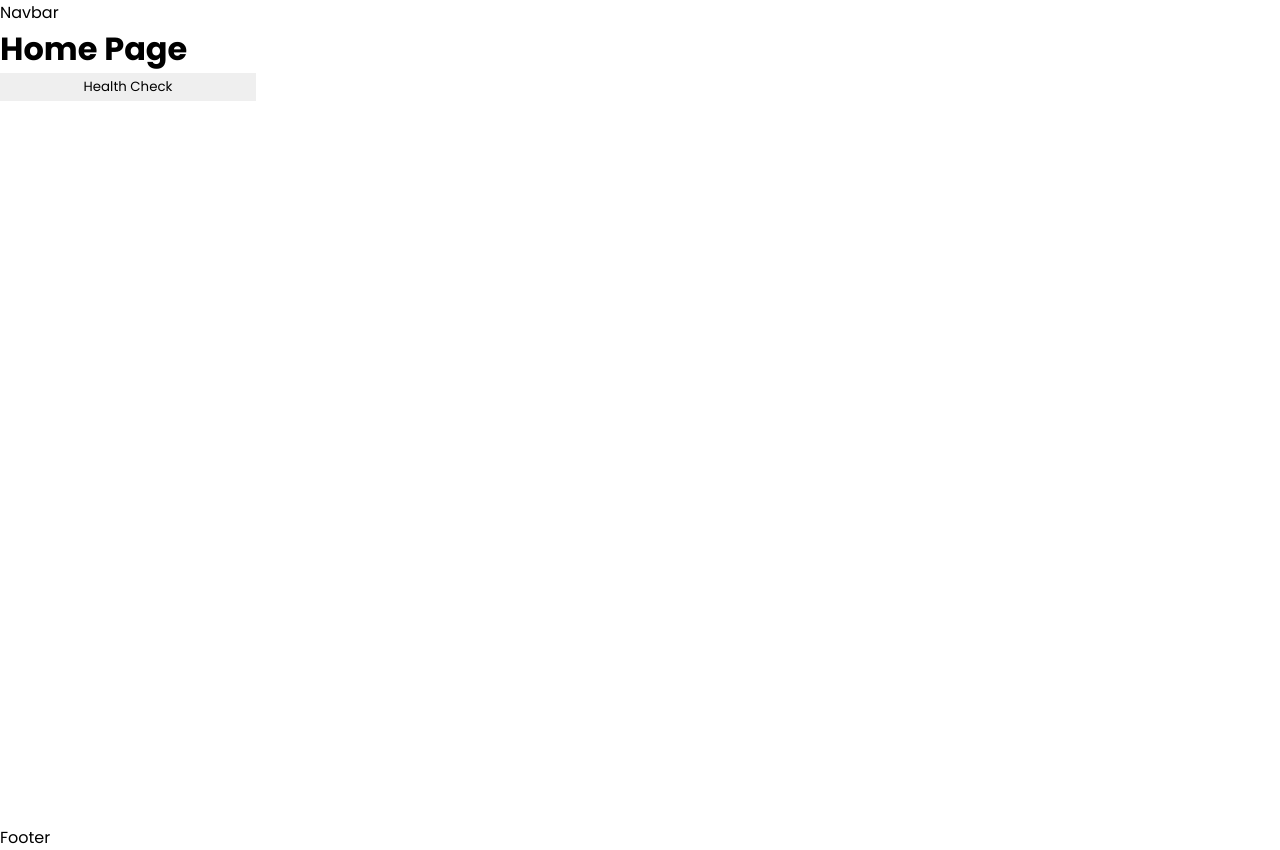
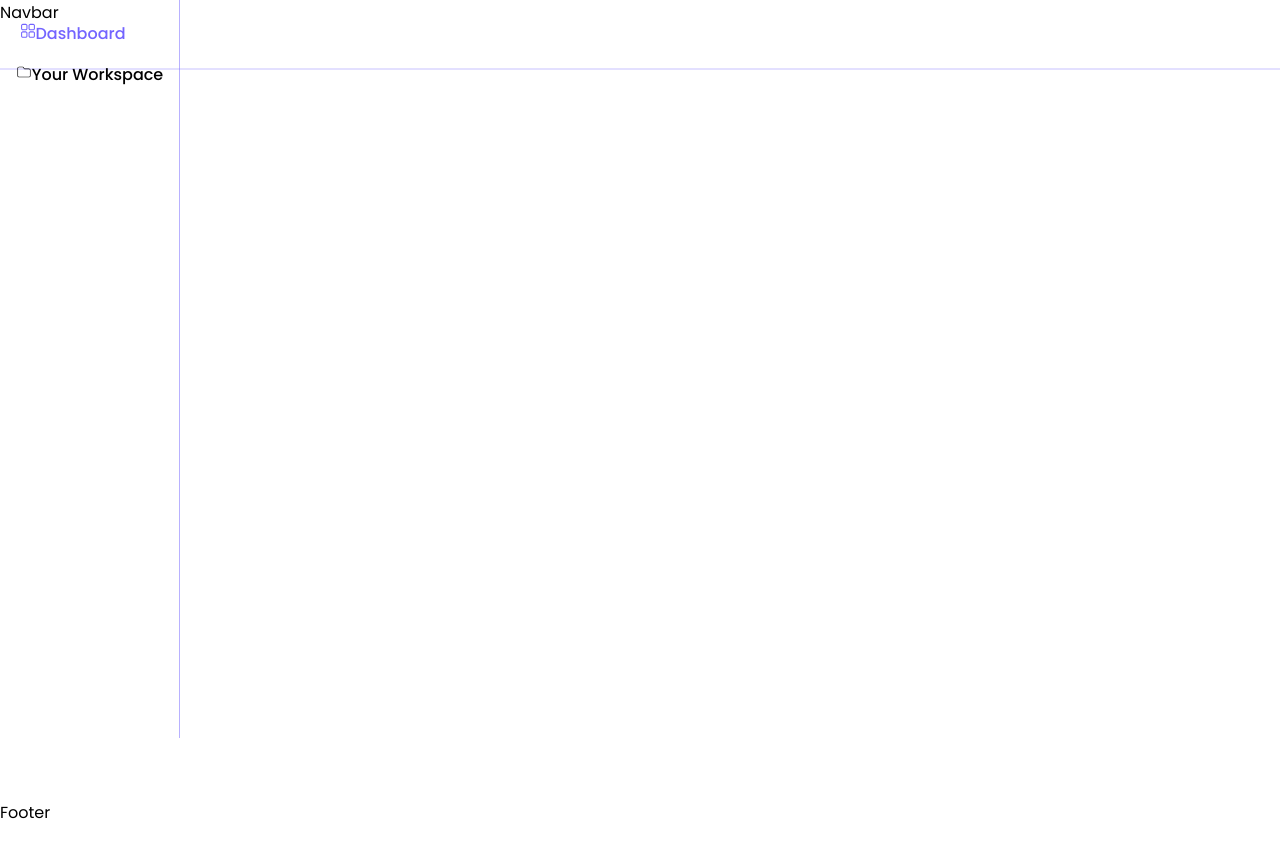
Before and after one commit to gdsc-nits-org/project-manager-frontend, a React (Vite) app: page / in a window 1280 px wide. After the commit the page ends 825 px from the top, so only its background shows below. Built offline with nearby package versions, Linux system fonts and the light colour scheme.

Commit message:
sidebar added

```diff
--- a/package.json
+++ b/package.json
@@ -17,6 +17,7 @@
     "@vitejs/plugin-react": "^2.2.0",
     "react": "^18.2.0",
     "react-dom": "^18.2.0",
+    "react-icons": "^5.0.1",
     "react-router-dom": "^6.4.3",
     "vite": "^3.2.3"
   },
--- a/src/App.jsx
+++ b/src/App.jsx
@@ -3,6 +3,7 @@ import { Routes, Route } from "react-router-dom";
 import { Home, Error } from "./Pages";
 
 import { Navbar, Footer } from "./Components";
+
 
 const App = () => {
   return (
--- a/src/Components/Navbar/Navbar.jsx
+++ b/src/Components/Navbar/Navbar.jsx
@@ -1,5 +1,97 @@
+// const Navbar = () => {
+//   return <nav>Navbar</nav>;
+// };
+
+// export default Navbar;
+
+import React from "react";
+import styles from "./Navbar.module.scss";
+import { RxDashboard } from "react-icons/rx";
+import { GiBackwardTime } from "react-icons/gi";
+import { CiFolderOn } from "react-icons/ci";
+import { GoPlus } from "react-icons/go";
+import { GoProjectRoadmap } from "react-icons/go";
+
 const Navbar = () => {
-  return <nav>Navbar</nav>;
+  return (
+    <>
+      {/**navbbar */}
+      <div className={styles.Navbar}>Navbar</div>
+
+
+      <div className={styles.mainframe}>
+        <div className={styles.frame1}>
+          <div className={styles.dashboard}>
+          <RxDashboard/>Dashboard
+          </div>
+
+          <div className={styles.dropdown}>
+            <ul>
+              <li><a href="#"> < GoProjectRoadmap />Overview</a></li>
+              <li><a href="#"><GiBackwardTime/>Recent viewed</a></li>
+            </ul>
+          </div>
+        </div>
+
+        {/**frame2 */}
+        {/* <div className={styles.frame2}>
+          <div className={styles.workspace}>
+            <CiFolderOn />
+            Your Workspace
+            <div className={styles.dropdown1}>
+              <p>
+                <a href="#">
+                  <GoPlus />
+                  Add Project
+                </a>
+              </p>
+
+              <div>
+                <a href="#">
+                  <GoProjectRoadmap />
+                  Project 1
+                </a>
+              </div>
+              <div>
+                <a href="#">
+                  <GoProjectRoadmap />
+                  Project 2
+                </a>
+              </div>
+            </div>
+          </div>
+        </div> */}
+
+        <div className={styles.frame2}>
+          <div className={styles.workspace}>
+
+            <CiFolderOn />
+            Your Workspace
+          </div>
+          <div className={styles.submenu}>
+            <ul>
+              <li >
+                <a href="&">
+
+
+                  <span className={styles.projects}> <GoPlus />Add Project</span>
+                </a>
+              </li>
+              <li>
+                <a href="#"> <GoProjectRoadmap />project1</a>
+              </li>
+              <li>
+                <a href="#"> <GoProjectRoadmap />project2</a>
+              </li>
+              <li>
+                <a href="#"> <GoProjectRoadmap />project3</a>
+              </li>
+            </ul>
+          </div>
+        </div>
+      </div>
+    </>
+  );
 };
 
 export default Navbar;
--- a/src/Components/Navbar/Navbar.module.scss
+++ b/src/Components/Navbar/Navbar.module.scss
@@ -0,0 +1,179 @@
+.Navbar {
+  position: fixed;
+  width: 100vw;
+  height: 70px;
+  border-bottom: 2px solid #7364ff33;
+}
+
+.mainframe {
+  position: fixed;
+  width: 180px;
+  height: 738px;
+  border-right: 0.5px solid #7364ff80;
+}
+
+.mainframe a {
+  text-decoration: none;
+}
+//frame1
+.frame1 {
+  width: 100%;
+  // border: 2px solid red;
+  transform: translateY(0.8rem);
+  display: flex;
+  flex-direction: column;
+  justify-content:space-around;
+  align-items: center;
+
+}
+.dashboard,.projects{
+  color:#7364FF;
+  // border: 2px solid red;
+  width: 140px;
+}
+.dashboard,.workspace{
+  font-weight:500;
+}
+.frame1>div{
+ margin:.5rem 0rem;
+}
+
+
+.dropdown{
+  display: none;
+  width: 140px;
+  // border: 2px solid red;
+  padding: 10px 20px 10px 20px;
+
+}
+
+.frame1:hover .dropdown ,.frame1:hover .dropdown ul{
+  display:flex;
+  flex-direction: column;
+  justify-content: space-between;
+  // align-items: center;
+}
+
+.dropdown ul li{
+  list-style:none;
+  margin:0.2rem 0;
+}
+
+// .frame1,
+// .dashboard {
+//   display: flex;
+//   flex-direction: column;
+//   justify-content: center;
+//   align-items: flex-start;
+//   list-style: none;
+// }
+
+// .dashboard {
+//   border: dotted #7364ff33 2px;
+//   margin: 10px 0px 0px 0px;
+//   width: 100%;
+//   cursor: pointer;
+// }
+
+// .dropdown {
+//   width: 75%;
+//   margin: 0px 0px 10px 0px;
+//   height: 104px;
+//   display: none;
+// }
+// // .dropdown a {
+// //   text-decoration: none;
+// // }
+// .dashboard:hover .dropdown {
+
+//   display:flex;
+//   flex-direction: column;
+//   justify-content: center;
+//   align-items:flex-start;
+//   cursor: pointer;
+// }
+
+//frame2
+// .frame2,
+// .workspace {
+//   display: flex;
+//   flex-direction: column;
+//   justify-content: center;
+//   align-items: flex-start;
+//   list-style: none;
+// }
+
+// .workspace {
+//   border: dotted #7364ff33 2px;
+//   margin: 5px 0px 0px 0px;
+//   width: 100%;
+//   cursor: pointer;
+// }
+
+// .dropdown1 {
+//   width: 75%;
+//   margin: 0px 0px 10px 0px;
+//   display: none;
+//   height: 182px;
+// }
+
+// .workspace:hover .dropdown1 {
+
+//     display:flex;
+//     flex-direction: column;
+//     justify-content: center;
+//     align-items: flex-start;
+//     cursor: pointer;
+
+//   }
+
+//frame2////////*****/
+
+.frame2 {
+  width: 100%;
+  // border: 2px solid red;
+  margin-top: .8rem;
+  display: flex;
+  flex-direction: column;
+  justify-content:space-around;
+  align-items: center;
+
+}
+
+
+.frame2>div{
+ margin:.5rem 0rem;
+}
+
+
+.submenu{
+  display: none;
+}
+
+.frame2:hover .submenu ,.frame2:hover .submenu ul{
+  display:flex;
+  flex-direction: column;
+  justify-content: space-between;
+  align-items: center;
+}
+
+.submenu ul li{
+  list-style:none;
+  margin:0.2rem 0;
+}
+
+
+
+// .projects ul{
+//   display: flex;
+//   flex-direction: column;
+//   justify-content:space-between;
+//   align-items: center;
+// }
+
+
+// .projects ul li{
+//       list-style: none;
+//       margin: 0.2rem 0rem;
+
+// }
--- a/src/Pages/Home/Home.jsx
+++ b/src/Pages/Home/Home.jsx
@@ -18,11 +18,11 @@ const Home = () => {
         <h1>Loading...</h1>
       ) : (
         <>
-          <h1>Home Page</h1>
+          {/* <h1>Home Page</h1>
           {error ? <h2 className={style.error}>{error}</h2> : <h2>{data?.msg}</h2>}
           <Button type="button" onClick={handleClick}>
             Health Check
-          </Button>
+          </Button> */}
         </>
       )}
     </main>
```
Also changed, not shown: 2 other files (tests, documents, lock files or other folders).
